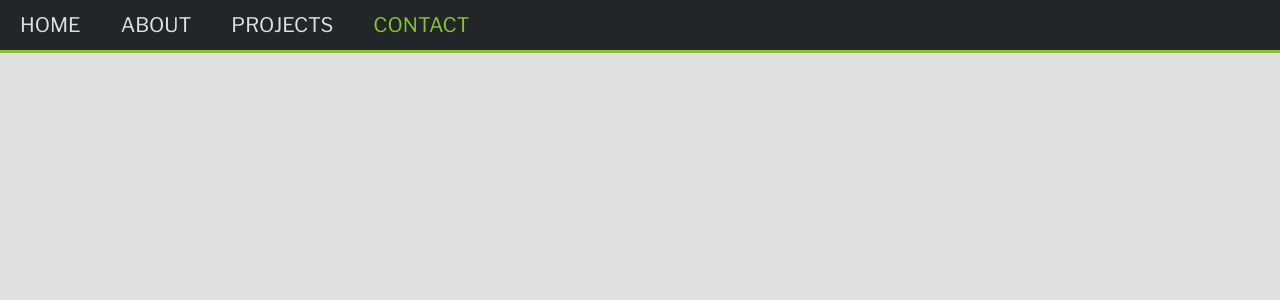
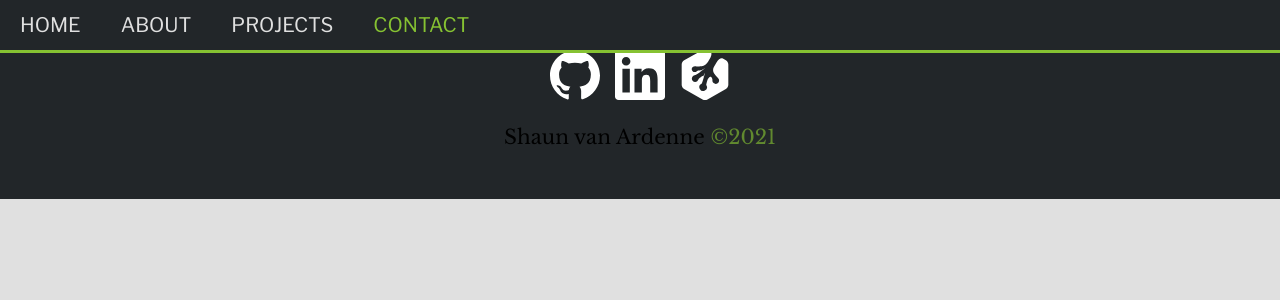
Before and after one commit to svanardenne/svanardenne.github.io, a React (Create React App) app: page /contact in a window 1280 px wide. Shown: the top 300 px of the page. Built offline with nearby package versions, Linux system fonts and the light colour scheme.

Commit message:
Added basic footer

```diff
--- a/src/App.js
+++ b/src/App.js
@@ -11,6 +11,7 @@ import Home from './components/Home';
 import About from './components/About';
 import Projects from './components/Projects';
 import Contact from './components/Contact';
+import Footer from './components/Footer';
 
 // Higher-order component for providing context consumer
 import withContext from './Context';
@@ -38,6 +39,7 @@ function App() {
           <Route path="/projects" component={ProjectsWithContext} />
           <Route path="/contact" component={Contact} />
         </Switch>
+        <Footer />
       </div>
     </BrowserRouter>
 
--- /dev/null
+++ b/src/components/Footer.js
@@ -0,0 +1,16 @@
+import React from 'react';
+
+const Footer = () => {
+  return(
+    <footer id="footer">
+      <div class="footer-links">
+        <a href="https://github.com/svanardenne" target="_blank"><svg className="icon-footer" role="img" viewBox="0 0 24 24" xmlns="http://www.w3.org/2000/svg"><title>GitHub</title><path fill="#FFF" d="M12 .297c-6.63 0-12 5.373-12 12 0 5.303 3.438 9.8 8.205 11.385.6.113.82-.258.82-.577 0-.285-.01-1.04-.015-2.04-3.338.724-4.042-1.61-4.042-1.61C4.422 18.07 3.633 17.7 3.633 17.7c-1.087-.744.084-.729.084-.729 1.205.084 1.838 1.236 1.838 1.236 1.07 1.835 2.809 1.305 3.495.998.108-.776.417-1.305.76-1.605-2.665-.3-5.466-1.332-5.466-5.93 0-1.31.465-2.38 1.235-3.22-.135-.303-.54-1.523.105-3.176 0 0 1.005-.322 3.3 1.23.96-.267 1.98-.399 3-.405 1.02.006 2.04.138 3 .405 2.28-1.552 3.285-1.23 3.285-1.23.645 1.653.24 2.873.12 3.176.765.84 1.23 1.91 1.23 3.22 0 4.61-2.805 5.625-5.475 5.92.42.36.81 1.096.81 2.22 0 1.606-.015 2.896-.015 3.286 0 .315.21.69.825.57C20.565 22.092 24 17.592 24 12.297c0-6.627-5.373-12-12-12"/></svg></a>
+        <a href="https://www.linkedin.com/in/shaun-van-ardenne/" target="_blank"><svg className="icon-footer" role="img" viewBox="0 0 24 24" xmlns="http://www.w3.org/2000/svg"><title>LinkedIn</title><path fill="#FFF" d="M20.447 20.452h-3.554v-5.569c0-1.328-.027-3.037-1.852-3.037-1.853 0-2.136 1.445-2.136 2.939v5.667H9.351V9h3.414v1.561h.046c.477-.9 1.637-1.85 3.37-1.85 3.601 0 4.267 2.37 4.267 5.455v6.286zM5.337 7.433c-1.144 0-2.063-.926-2.063-2.065 0-1.138.92-2.063 2.063-2.063 1.14 0 2.064.925 2.064 2.063 0 1.139-.925 2.065-2.064 2.065zm1.782 13.019H3.555V9h3.564v11.452zM22.225 0H1.771C.792 0 0 .774 0 1.729v20.542C0 23.227.792 24 1.771 24h20.451C23.2 24 24 23.227 24 22.271V1.729C24 .774 23.2 0 22.222 0h.003z"/></svg></a>
+        <a href="https://teamtreehouse.com/shaunv" target="_blank"><svg className="icon-footer" role="img" viewBox="0 0 24 24" xmlns="http://www.w3.org/2000/svg"><title>Team Treehouse</title><path fill="#FFF" d="M20.537 4.118c-.806-.453-2.092.278-2.871 1.635L16.25 8.215a3.104 3.104 0 0 0 .21 3.18l.041.062c.653.94 1.535 1.808 1.823 2.118a1.613 1.613 0 0 1-.739 2.654 1.603 1.603 0 0 1-2.025-1.747c.045-.35-.067-.927-.574-1.489-.506-.563-1.54.5-1.874 1.61l-.016.061c-.334 1.094-.546 2.05-.482 2.143.037.06.072.12.105.182a1.81 1.81 0 0 1-3.196 1.701 1.806 1.806 0 0 1 .747-2.446l.121-.061c.065-.03.26-.486.423-1.032l.301-.987c.019-.047.033-.107.045-.168l.897-3.19-.957 1.96c-.112-.363-.3-.38-.709-.091-.243.183-.653.531-.85.669-.365.273-.685.788-.851 1.109a1.313 1.313 0 0 1-.41.5c-.684.564-1.687.456-2.234-.227a1.591 1.591 0 0 1 .912-2.552c.409-.092 1.777-.927 2.596-1.52.152-.106.274-.197.38-.304l2.203-1.67-1.914 1.032s-.196-.016-.426.017c-.698.075-1.428.182-1.564.35a.999.999 0 0 1-.29.272c-.637.456-1.519.32-1.989-.317A1.437 1.437 0 0 1 6.29 8.04c.259-.183.577-.274.865-.274.518.016 1.87.29 2.993.092l.288-.045c1.14-.196 2.476-1.186 3.024-2.187l1.184-2.067c.653-1.139.608-2.384-.105-2.795l-1.323-.76c-.653-.363-1.715-.363-2.354 0L2.004 4.97C1.337 5.319.805 6.23.805 6.975v9.744c0 .744.532 1.656 1.178 2.02l8.85 4.983c.652.365 1.716.365 2.354 0l8.826-4.983c.653-.368 1.184-1.276 1.184-2.02v-9.76c0-.744-.531-1.653-1.169-2.02l-1.46-.823"/></svg></a>
+      </div>
+      <div className="footer-name">Shaun van Ardenne <span className="copyright">&#169;2021</span></div>
+    </footer>
+  );
+}
+
+export default Footer;
--- a/src/css/app.css
+++ b/src/css/app.css
@@ -221,6 +221,24 @@
   }
 }
 /**************************
+********* Footer **********
+**************************/
+.footer-links {
+  display: flex;
+  flex-direction: row;
+  justify-content: center;
+  gap: 15px;
+}
+
+.footer-name {
+  margin-top: 20px;
+}
+
+.copyright {
+  color: #61892f;
+}
+
+/**************************
 ****** Base Elements ******
 **************************/
 body {
@@ -238,6 +256,12 @@ nav {
   width: 100%;
   height: 50px;
   z-index: 1000;
+}
+
+footer {
+  background-color: #222629;
+  padding: 50px 0;
+  text-align: center;
 }
 
 img {
@@ -274,4 +298,8 @@ img {
   margin: 0 auto;
 }
 
+.icon-footer {
+  width: 50px;
+}
+
 /*# sourceMappingURL=app.css.map */
--- a/src/scss/_components.scss
+++ b/src/scss/_components.scss
@@ -16,7 +16,11 @@ nav {
   height: 50px;
   z-index: 1000;
 }
-
+footer {
+  background-color: $Primary;
+  padding: 50px 0;
+  text-align: center;
+}
 img {
   width: 100%;
 }
@@ -52,3 +56,6 @@ img {
   width: 100px;
   margin: 0 auto;
 }
+.icon-footer {
+  width: 50px;
+}
--- a/src/scss/_layout.scss
+++ b/src/scss/_layout.scss
@@ -209,3 +209,19 @@
     flex-basis: 350px;
   }
 }
+
+/**************************
+********* Footer **********
+**************************/
+.footer-links {
+  display: flex;
+  flex-direction: row;
+  justify-content: center;
+  gap: 15px;
+}
+.footer-name {
+  margin-top: 20px;
+}
+.copyright {
+  color: $Accent-Dark;
+}
```
Also changed, not shown: 1 other file (tests, documents, lock files or other folders).
